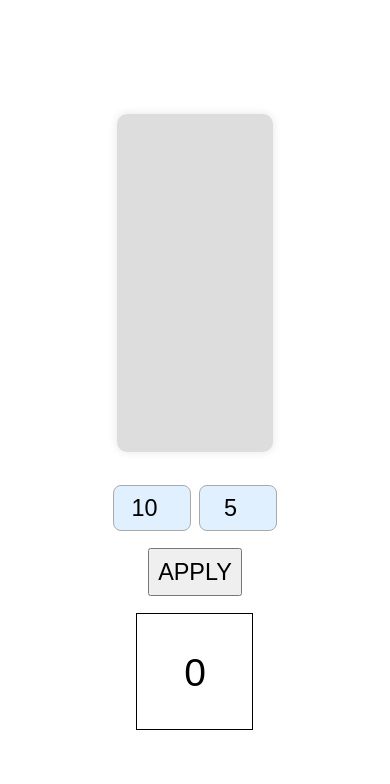
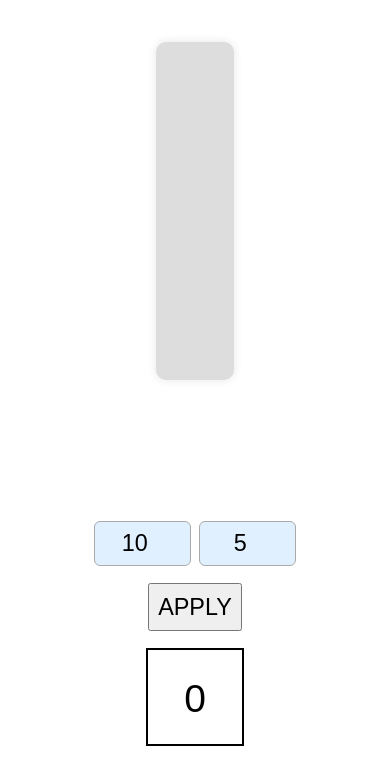
Before and after one commit to evsok/hello-world, a plain HTML site: page index.html in a window 390 px wide. Drawn offline with Linux system fonts and the light colour scheme.

Commit message:
Update index.html

```diff
--- a/index.html
+++ b/index.html
@@ -2,8 +2,8 @@
 <html lang="en">
 <head>
   <meta charset="UTF-8" />
+  <meta name="viewport" content="width=device-width, initial-scale=1.0, maximum-scale=1.0, user-scalable=no" />
   <title>Loop Timer</title>
-  <meta name="viewport" content="width=device-width, initial-scale=1.0" />
   <style>
     * {
       box-sizing: border-box;
@@ -11,23 +11,29 @@
 
     html, body {
       margin: 0;
-      height: 100%;
+      padding: 0;
+      width: 100vw;
+      height: 100vh;
       font-family: sans-serif;
       overflow: hidden;
+      background: #ffffff;
     }
 
     body {
       display: flex;
       flex-direction: row;
-      justify-content: center;
-      align-items: center;
-      gap: 5vw;
-      padding: 5vw;
     }
 
     .runner-box {
+      flex: 1;
+      display: flex;
+      align-items: center;
+      justify-content: center;
+    }
+
+    .runner-bar {
       width: 20vw;
-      height: 60vh;
+      height: 80vh;
       background-color: #ddd;
       position: relative;
       border-radius: 10px;
@@ -44,10 +50,12 @@
     }
 
     .control-panel {
+      flex: 1;
       display: flex;
       flex-direction: column;
+      justify-content: center;
       align-items: center;
-      gap: 2vh;
+      gap: 3vh;
     }
 
     .inputs {
@@ -56,62 +64,68 @@
     }
 
     input[type="number"] {
-      width: 15vw;
+      width: 20vw;
       padding: 1vh;
-      font-size: 5vw;
+      font-size: 6vw;
+      text-align: center;
+      border: 1px solid #aaa;
+      border-radius: 6px;
       background-color: #e0f0ff;
-      border: 1px solid #aaa;
-      border-radius: 8px;
-      text-align: center;
     }
 
     button {
-      font-size: 5vw;
+      font-size: 6vw;
       padding: 1vh 2vw;
     }
 
     .loop-count {
-      font-size: 8vw;
-      border: 1px solid black;
-      width: 20vw;
-      height: 20vw;
+      font-size: 10vw;
+      border: 2px solid black;
+      width: 30vw;
+      height: 30vw;
       text-align: center;
-      line-height: 20vw;
+      line-height: 30vw;
     }
 
-    @media (max-width: 768px) {
+    @media (orientation: portrait) {
       body {
         flex-direction: column;
-        gap: 4vh;
-        padding: 4vh 2vw;
       }
 
       .runner-box {
-        width: 40vw;
+        height: 50vh;
+        width: 100vw;
+      }
+
+      .runner-bar {
+        width: 20vw;
         height: 40vh;
       }
 
-      .loop-count {
-        width: 30vw;
-        height: 30vw;
-        font-size: 10vw;
-        line-height: 30vw;
+      .control-panel {
+        flex: none;
+        height: 50vh;
+        gap: 2vh;
       }
 
       input[type="number"] {
-        width: 20vw;
+        width: 25vw;
         font-size: 6vw;
       }
 
-      button {
-        font-size: 6vw;
+      .loop-count {
+        width: 25vw;
+        height: 25vw;
+        line-height: 25vw;
       }
     }
   </style>
 </head>
 <body>
   <div class="runner-box">
-    <div class="bar-fill" id="barFill"></div>
+    <div class="runner-bar">
+      <div class="bar-fill" id="barFill"></div>
+    </div>
   </div>
   <div class="control-panel">
     <div class="inputs">
```
